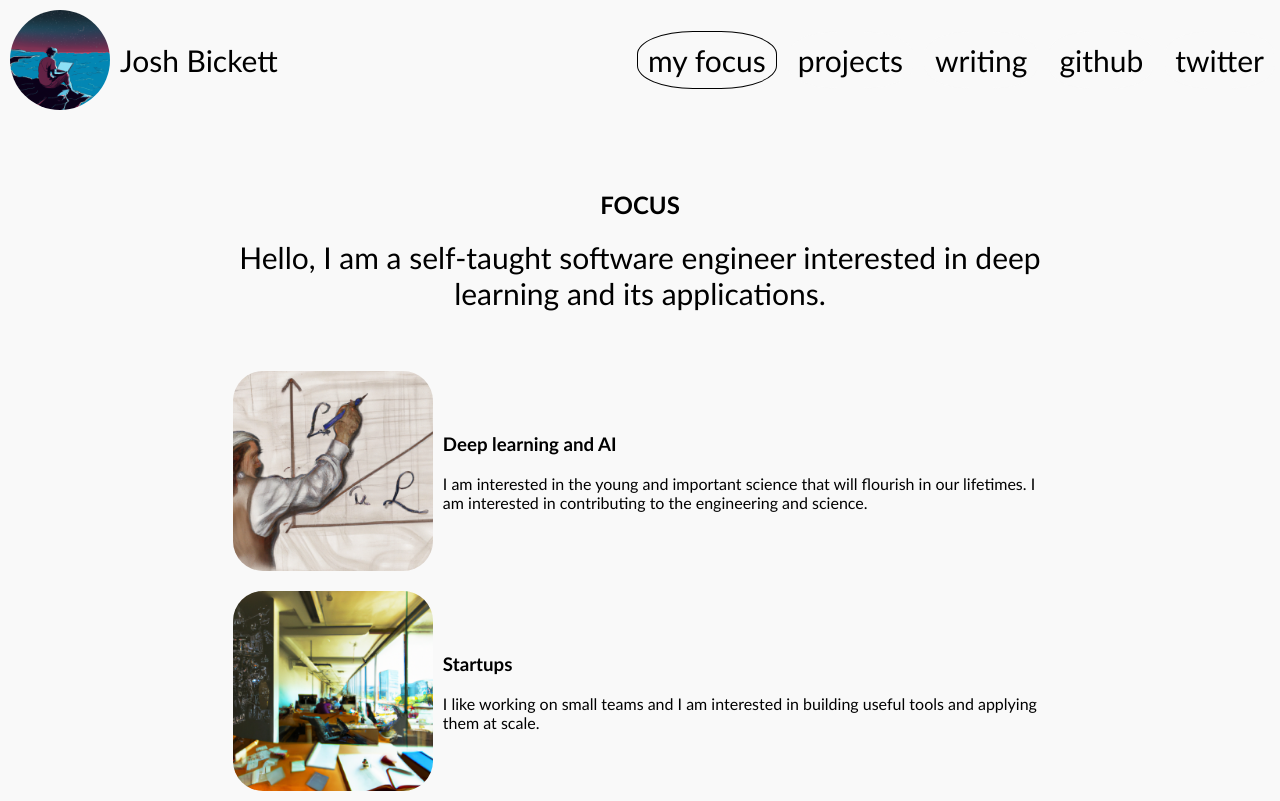
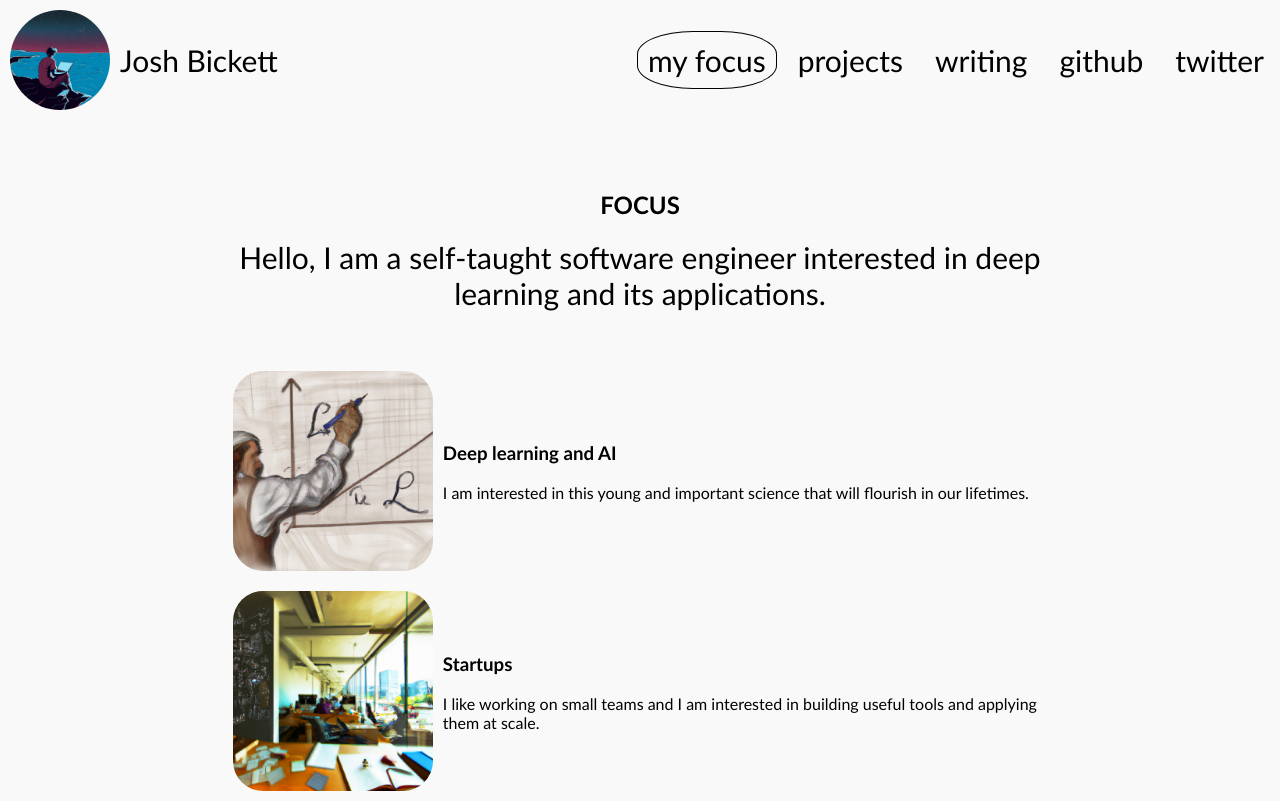
Before and after one commit to joshbickett/bickett.ai, a React (Create React App) app: page / in a window 1280 px wide. Built offline with nearby package versions, Linux system fonts and the light colour scheme.

Commit message:
Wording change

```diff
--- a/src/pages/Focus.js
+++ b/src/pages/Focus.js
@@ -75,9 +75,8 @@ export const Focus = () => {
                   flourish in my lifetime.
                 </p> */}
                 <p>
-                  I am interested in the young and important science that will
-                  flourish in our lifetimes. I am interested in contributing to
-                  the engineering and science.
+                  I am interested in this young and important science that will
+                  flourish in our lifetimes.
                 </p>
               </div>
             </div>
```
